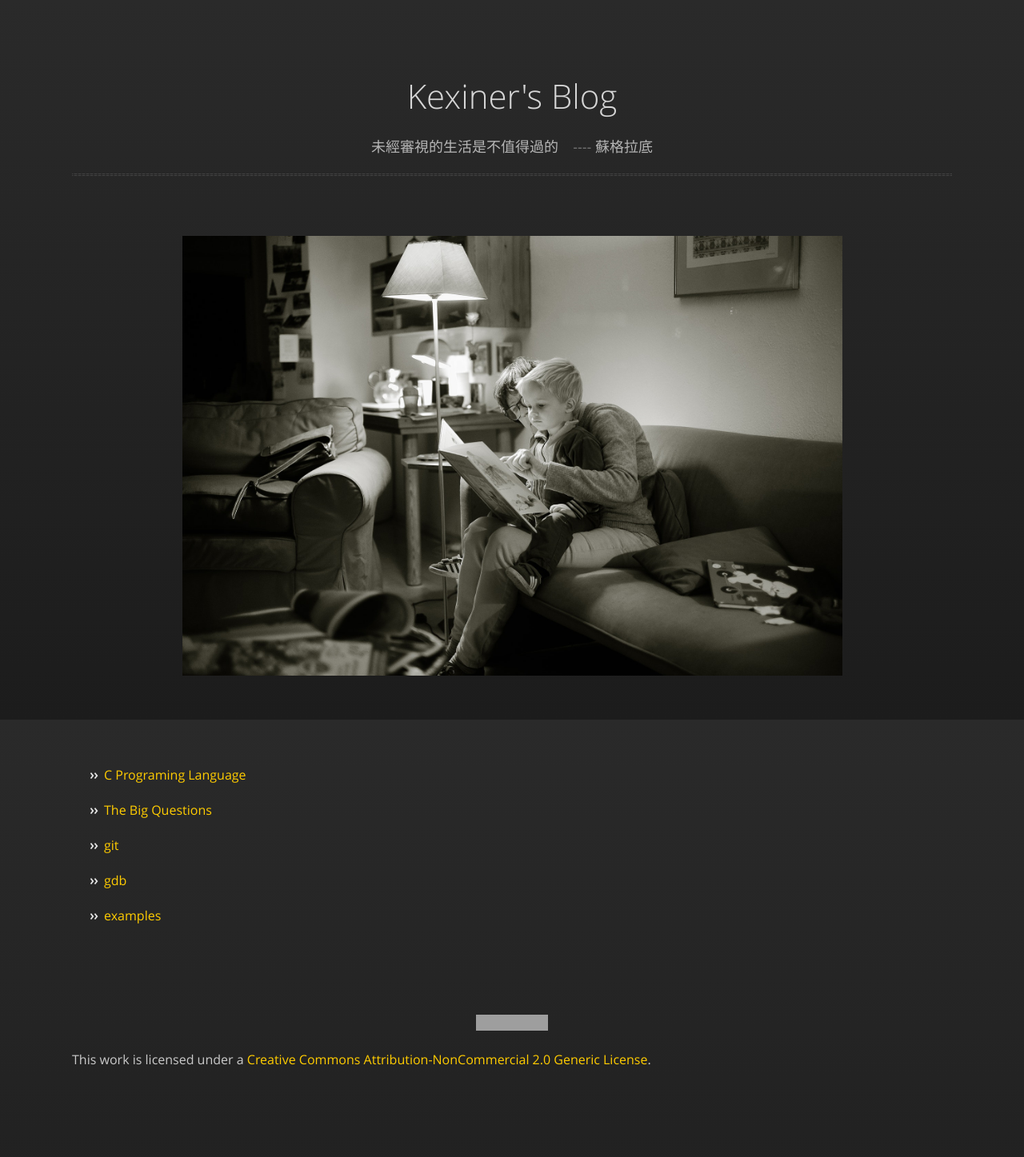
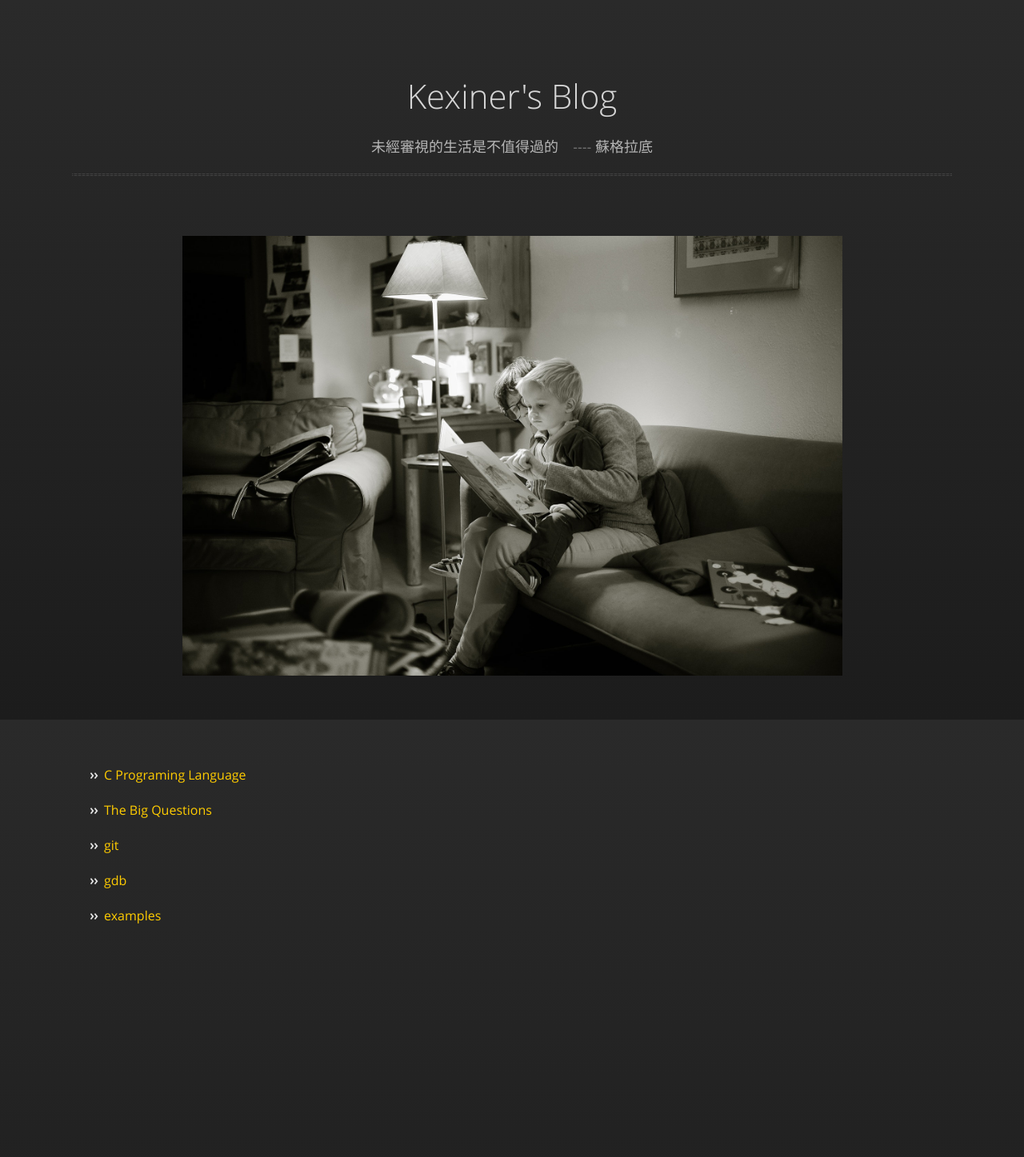
Before and after one commit to kexinerchen/kexinerchen.github.io, a Jekyll site: the page built from index.md, in a window 1280 px wide. Shown: the whole page at 80% size. Built offline with Jekyll 4.4.1, drawn with Linux system fonts in a browser that asks for light colours; our own code applies the rules of GitHub Pages for plain Markdown files; after the commit the page ends 1359 px from its top, so only the background shows below that; grey boxes are pictures that could not be loaded.

Commit message:
Update index.md

```diff
--- a/index.md
+++ b/index.md
@@ -20,6 +20,3 @@
 <br>
 <br>
 <br>
-
-
-<a rel="license" href="http://creativecommons.org/licenses/by-nc/2.0/"><img alt="Creative Commons License" style="border-width:0" src="https://i.creativecommons.org/l/by-nc/2.0/80x15.png" /></a><br />This work is licensed under a <a rel="license" href="http://creativecommons.org/licenses/by-nc/2.0/">Creative Commons Attribution-NonCommercial 2.0 Generic License</a>.
```
